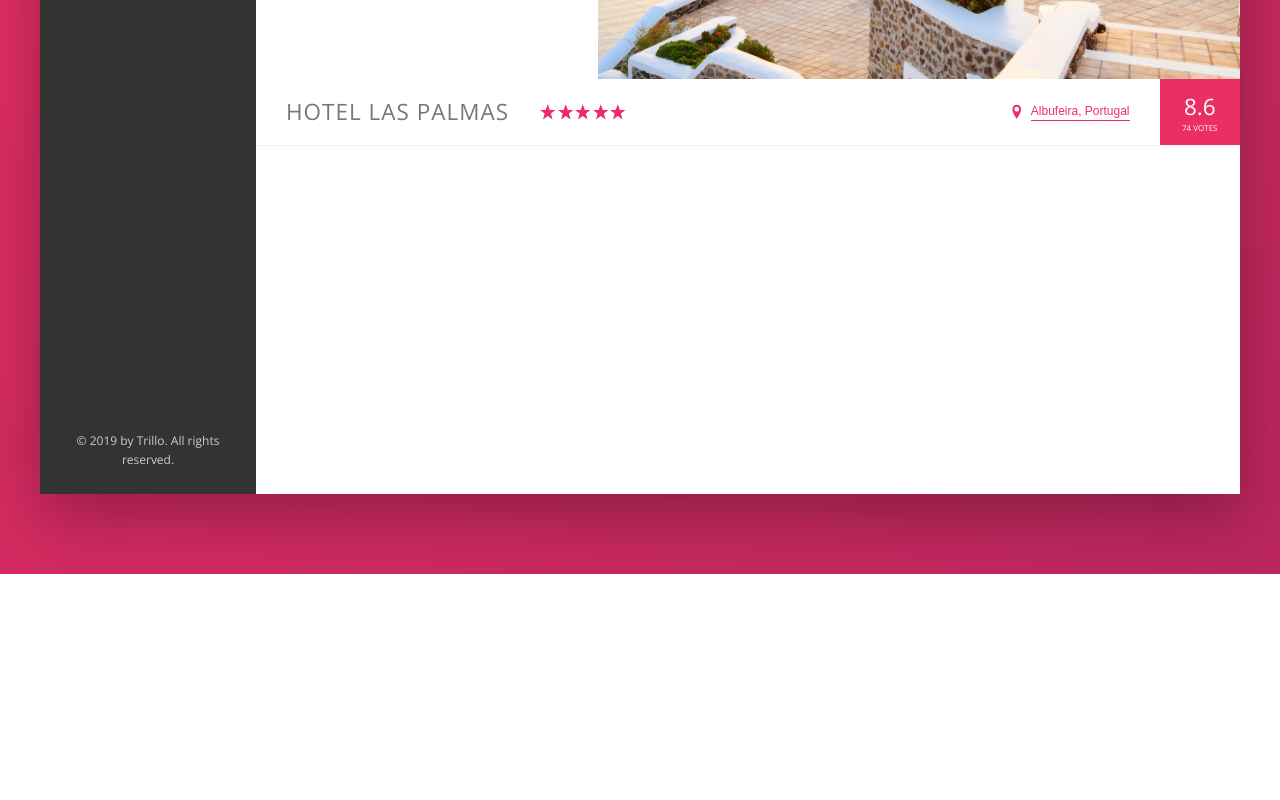
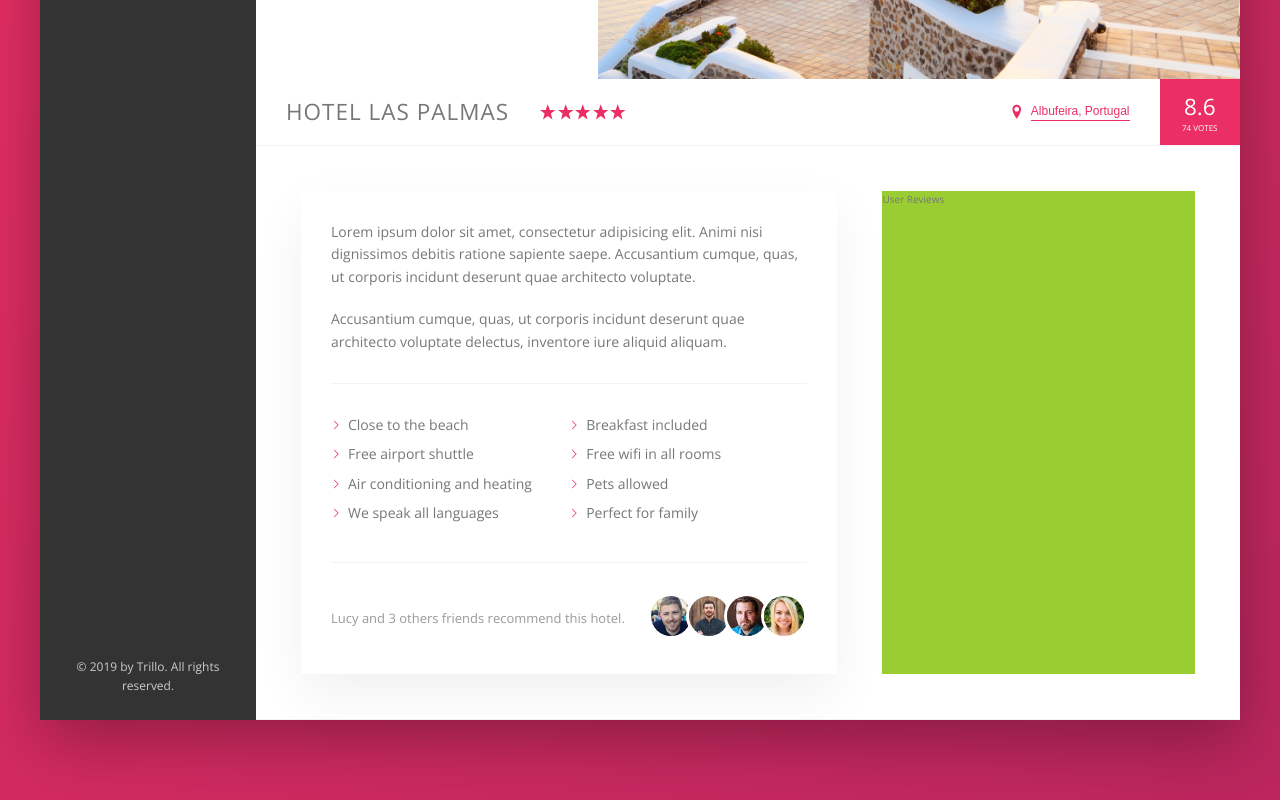
Before and after one commit to emerpaiva/Trillo, a website: page index.html in a window 1280 px wide. Shown: the part 456-1256 px from the top of the page. Before the commit the page ends 1030 px from the top, so only its background shows below. Drawn offline with nearby package versions, Linux system fonts and the light colour scheme.

Commit message:
Created Description section

```diff
--- a/index.html
+++ b/index.html
@@ -134,6 +134,41 @@
             </div>
           </div>
 
+          <div class="details">
+            <div class="description">
+              <p class="paragraph">Lorem ipsum dolor sit amet, consectetur adipisicing elit. Animi nisi dignissimos debitis ratione sapiente saepe. Accusantium cumque, quas, ut corporis incidunt deserunt quae architecto voluptate.</p>
+
+              <p class="paragraph">Accusantium cumque, quas, ut corporis incidunt deserunt quae architecto voluptate delectus, inventore iure aliquid aliquam.
+              </p>
+              <ul class="list">
+                <li class="list__item">Close to the beach</li>
+                <li class="list__item">Breakfast included</li>
+                <li class="list__item">Free airport shuttle</li>
+                <li class="list__item">Free wifi in all rooms</li>
+                <li class="list__item">Air conditioning and heating</li>
+                <li class="list__item">Pets allowed</li>
+                <li class="list__item">We speak all languages</li>
+                <li class="list__item">Perfect for family</li>
+              </ul>
+              <div class="recommend">
+                <p class="recommend__count">
+                  Lucy and 3 others friends recommend this hotel.
+                </p>
+                <div class="recommend__friends">
+                  <img src="img/user-3.jpg" alt="User" class="recommend__photo">
+                  <img src="img/user-4.jpg" alt="User" class="recommend__photo">
+                  <img src="img/user-5.jpg" alt="User" class="recommend__photo">
+                  <img src="img/user-6.jpg" alt="User" class="recommend__photo">
+                </div>
+              </div>
+
+            </div>
+
+            <div class="user-reviews">
+              User Reviews
+            </div>
+          </div>
+
         </main>
       </div>
     </div>
--- a/scss/abstracts/_variables.scss
+++ b/scss/abstracts/_variables.scss
@@ -31,6 +31,9 @@ Grey dark 3: #999
   --color-grey-dark-3: #999;
 
   --shadow-dark: 0 2rem 6rem rgba(0, 0, 0, .3);
+  --shadow-light: 0 2rem 5rem rgba(0, 0, 0, .06);
+
+  --line: 1px solid var(--color-grey-light-2);
 }
 
 // FONT
--- a/scss/base/_typography.scss
+++ b/scss/base/_typography.scss
@@ -4,3 +4,9 @@ body {
   font-weight: 400;
   line-height: 1.6;
 }
+
+.paragraph {
+  &:not(:last-of-type) {
+    margin-bottom: 2rem;
+  }
+}
--- /dev/null
+++ b/scss/components/_list.scss
@@ -0,0 +1,34 @@
+.list {
+  list-style: none;
+  margin: 3rem 0;
+  padding: 3rem 0;
+  border-top: var(--line);
+  border-bottom: var(--line);
+
+  display: flex;
+  flex-wrap: wrap;
+
+  &__item {
+    flex: 0 0 50%;
+    margin-bottom: .7rem;
+
+    &::before {
+      content: "";
+      display: inline-block;
+      width: 1rem;
+      height: 1rem;
+      margin-right: .7rem;
+
+      // Older browsers
+      // background-image: url(../img/chevron-thin-right.svg);
+      // background-size: cover;
+
+      // Newer browsers - masks
+      background-color: var(--color-primary);
+      -webkit-mask-image: url(../img/chevron-thin-right.svg);
+      -webkit-mask-size: cover;
+      mask-image: url(../img/chevron-thin-right.svg);
+      mask-size: cover;
+    }
+  }
+}
--- a/scss/components/_overview.scss
+++ b/scss/components/_overview.scss
@@ -1,7 +1,7 @@
 .overview {
   display: flex;
   align-items: center;
-  border-bottom: 1px solid var(--color-grey-light-2);
+  border-bottom: var(--line);
 
   &__heading {
     font-size: 2.25rem;
--- /dev/null
+++ b/scss/components/_recommend.scss
@@ -0,0 +1,27 @@
+.recommend {
+  font-size: 1.3rem;
+  color: var(--color-grey-dark-3);
+
+  display: flex;
+  align-items: center;
+
+  &__count {
+    margin-right: auto;
+  }
+
+  &__friends {
+
+  }
+
+  &__photo {
+    height: 4rem;
+    width: 4rem;
+    border: 3px solid #fff;
+    border-radius: 50%;
+    box-sizing: content-box;
+
+    &:not(:last-child) {
+      margin-right: -1.15rem;
+    }
+  }
+}
--- a/scss/layout/_header.scss
+++ b/scss/layout/_header.scss
@@ -1,7 +1,7 @@
 .header {
   height: 7rem;
   background-color: #fff;
-  border-bottom: 1px solid var(--color-grey-light-2);
+  border-bottom: var(--line);
   font-size: 1.4rem;
   // padding: 2rem;
 
--- a/scss/main.scss
+++ b/scss/main.scss
@@ -8,8 +8,10 @@
 // @import "base/utilities";
 
 @import "components/button";
+@import "components/list";
 @import "components/gallery";
 @import "components/overview";
+@import "components/recommend";
 
 @import "layout/footer";
 // @import "layout/grid";
--- a/scss/pages/_home.scss
+++ b/scss/pages/_home.scss
@@ -15,7 +15,25 @@
 .hotel-view {
   background-color: #fff;
   flex: 1;
+}
 
-  // TEST
-  height: 80rem;
+.details {
+  background-color: var(--color-gray-light-1);
+  border-bottom: var(--line);
+  display: flex;
+  padding: 4.5rem;
 }
+
+.description {
+  font-size: 1.4rem;
+  background-color: #fff;
+  box-shadow: var(--shadow-light);
+  padding: 3rem;
+  flex: 0 0 60%;
+  margin-right: 4.5rem;
+}
+
+.user-reviews {
+  background-color: yellowgreen;
+  flex: 1;
+}
```
Also changed, not shown: css/style.css.
